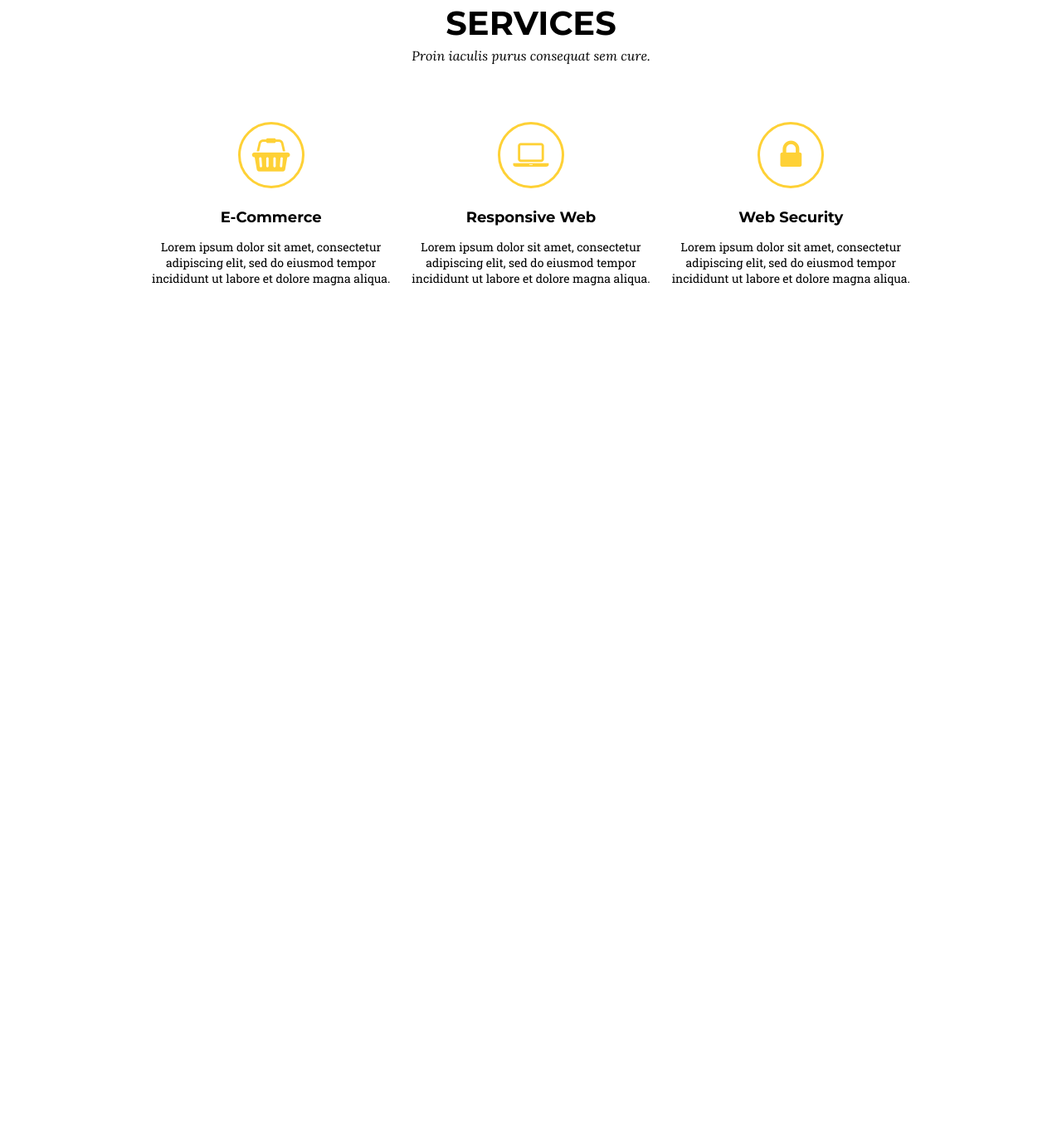
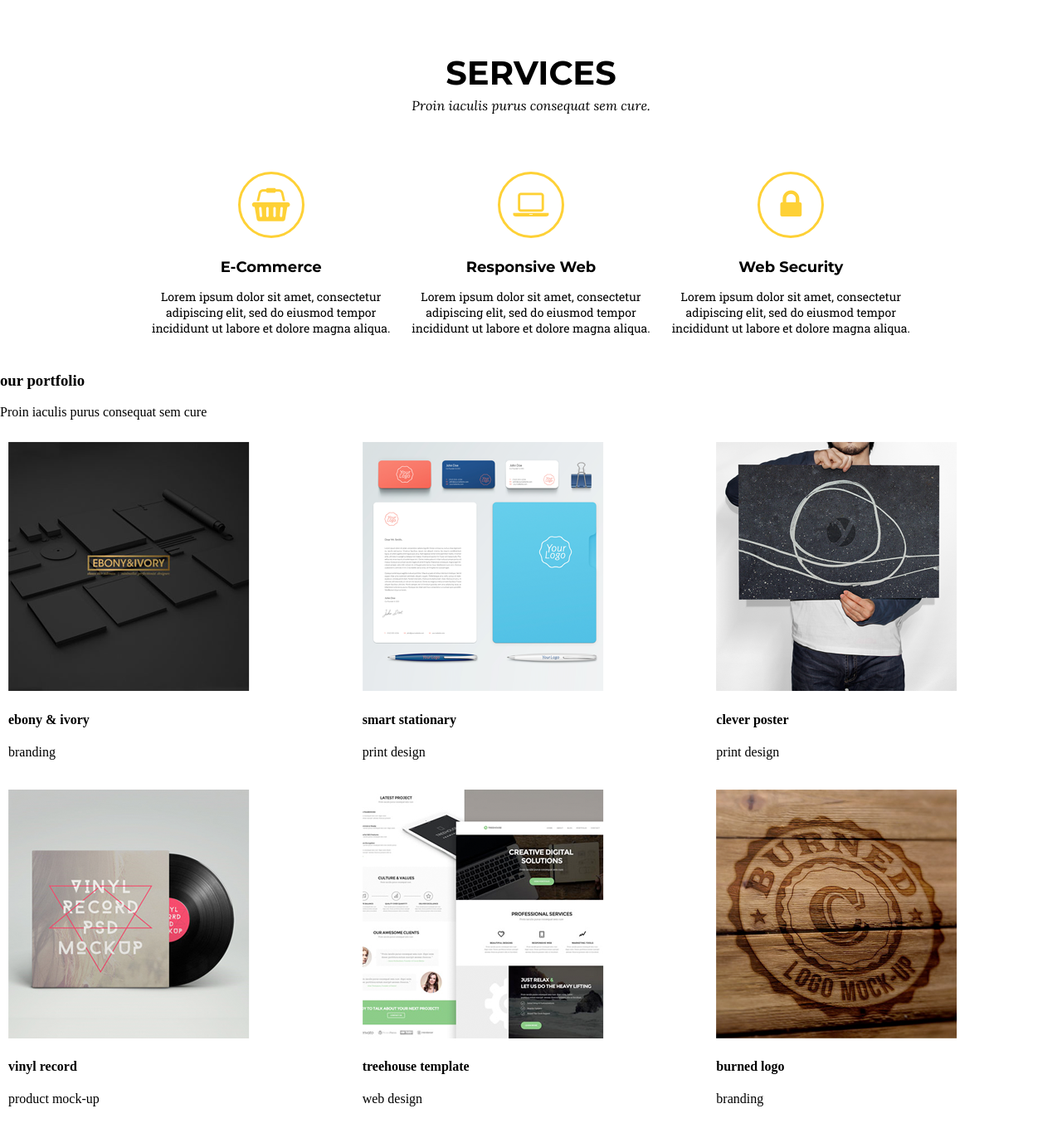
Before and after one commit to PawelZurawka/Zadanie-7.7, a website: page index.html in a window 1280 px wide. Shown: the part 837-2197 px from the top of the page at 83% size. Before the commit the page ends 1206 px from the top, so only its background shows below. Drawn offline with Linux system fonts and the light colour scheme.

Commit message:
Add html portfolio sector

```diff
--- a/index.html
+++ b/index.html
@@ -58,5 +58,45 @@
                 </div>
             </div>
         </section>
+        <section class="portfolio">
+            <h3 class="portfolio__main-title">our portfolio</h3>
+            <p class="portfolio__main-subtitle">Proin iaculis purus consequat sem cure</p>
+            <div class="portfolio__container">
+                <div class="row">
+                    <div class="col-4">
+                        <img src="images/portfolio1.png" alt="portfolio photo_1">
+                        <h4 class="portfolio__title">ebony & ivory</h4>
+                        <p class="portfolio__description">branding</p>
+                    </div>
+                    <div class="col-4">
+                        <img src="images/portfolio2.png" alt="portfolio photo_2">
+                        <h4 class="portfolio__title">smart stationary</h4>
+                        <p class="portfolio__description">print design</p>
+                    </div>
+                    <div class="col-4">
+                        <img src="images/portfolio3.png" alt="portfolio photo_3">
+                        <h4 class="portfolio__title">clever poster</h4>
+                        <p class="portfolio__description">print design</p>
+                    </div>
+                <div class="row">
+                    <div class="col-4">
+                        <img src="images/portfolio4.png" alt="portfolio photo_4">
+                        <h4 class="portfolio__title">vinyl record</h4>
+                        <p class="portfolio__description">product mock-up</p>
+                    </div>
+                    <div class="col-4">
+                        <img src="images/portfolio5.png" alt="portfolio photo_5">
+                        <h4 class="portfolio__title">treehouse template</h4>
+                        <p class="portfolio__description">web design</p>
+                    </div>
+                    <div class="col-4">
+                        <img src="images/portfolio6.png" alt="portfolio photo_6">
+                        <h4 class="portfolio__title">burned logo</h4>
+                        <p class="portfolio__description">branding</p>
+                    </div>
+                </div>
+                </div>
+            </div>
+        </section>
 </body>
 </html>
--- a/sass/style.scss
+++ b/sass/style.scss
@@ -141,6 +141,7 @@ body {
         width: 240px;
         border-radius: 5px;
         border: none;
+        transition: 0.75s;
         &:hover {
             background-color: $background-color;
             color: $color;
@@ -158,6 +159,7 @@ body {
         font-size: $font-size-2;
         text-transform: uppercase;
         margin-bottom: 0;
+        margin-top: 100px;
     }
 
     &__main-subtitle {
@@ -180,6 +182,12 @@ body {
         font-size: $font-size-2;
         background-color: #fff;
         color: $color;
+        transition: 0.75s;
+        &:hover {
+            background-color: $color;
+            color: #fff;
+            border-radius: 25%;
+        }
 
     }
 
```
Also changed, not shown: css/style.css, images/Portfolio1.png (added), images/Portfolio2.png (added), images/Portfolio3.png (added), images/Portfolio4.png (added), images/Portfolio5.png (added), images/Portfolio6.png (added).
